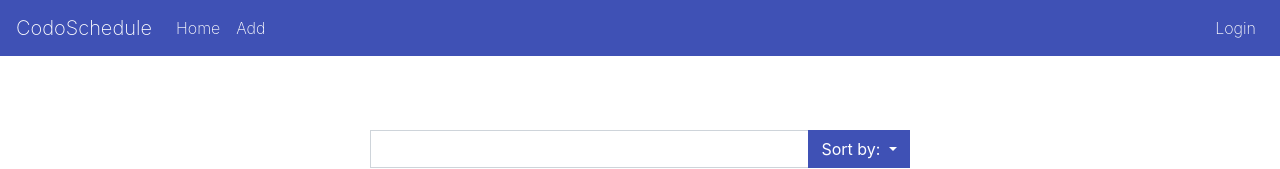
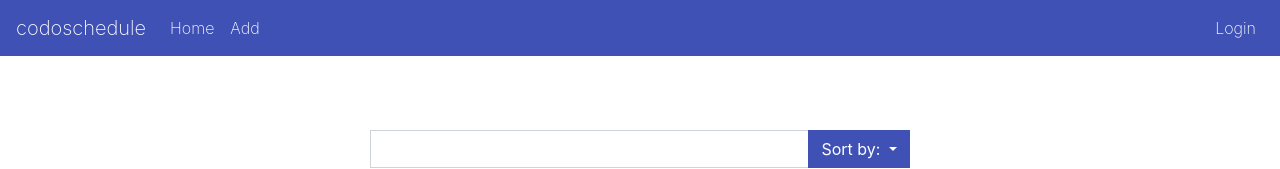
Before and after one commit to junaidte14/codoschedule, a React (Create React App) app in the folder front/: page / in a window 1280 px wide. Shown: the top 169 px of the page. Built offline with nearby package versions, Linux system fonts and the light colour scheme; no server answers.

Commit message:
name update

```diff
--- a/front/src/components/Header.js
+++ b/front/src/components/Header.js
@@ -4,7 +4,7 @@ class Header extends Component{
     render(){
         return (
             <nav className="navbar navbar-expand-lg navbar-dark bg-primary">
-                <Link to="/" className="navbar-brand">CodoSchedule</Link>
+                <Link to="/" className="navbar-brand">codoschedule</Link>
                 <button className="navbar-toggler" type="button" data-toggle="collapse" data-target="#navbarTogglerDemo02" aria-controls="navbarTogglerDemo02" aria-expanded="false" aria-label="Toggle navigation">
                     <span className="navbar-toggler-icon"></span>
                 </button>
```
